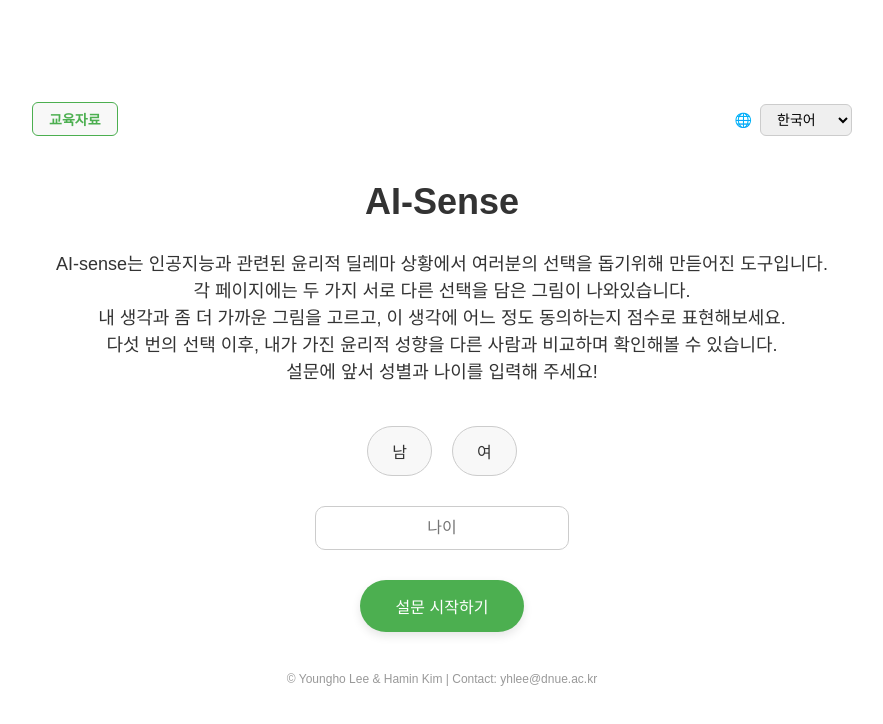
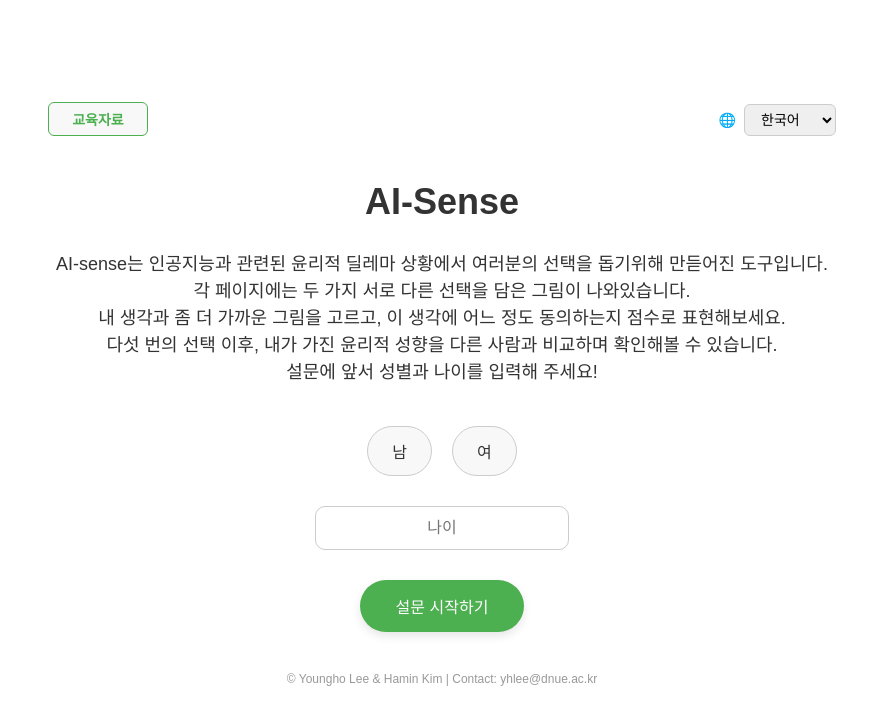
Before and after one commit to yhlee1627/ai-sense, a React (Vite) app: page / in a window 1280 px wide. Shown: the top 724 px of the page, without its empty margins (198-1081 px from the left). Built offline with nearby package versions, Linux system fonts and the light colour scheme; no server answers.

Commit message:
Update Home header

```diff
--- a/src/pages/Home.tsx
+++ b/src/pages/Home.tsx
@@ -64,13 +64,20 @@ export default function Home() {
         boxSizing: 'border-box',
         textAlign: 'center',
       }}>
-        <div style={{
-          width: '100%',
-          display: 'flex',
-          justifyContent: 'space-between',
-          alignItems: 'center',
-          marginBottom: '20px',
-        }}>
+        <div
+          style={{
+            width: '100%',
+            display: 'flex',
+            justifyContent: 'space-between',
+            alignItems: 'center',
+            marginBottom: '20px',
+            padding: '0 16px',
+            boxSizing: 'border-box',
+            maxWidth: '900px',
+            minWidth: 0,
+            gap: '12px',
+          }}
+        >
           {/* 교육자료 버튼 (왼쪽) */}
           <button
             onClick={() => navigate('/edu')}
@@ -84,6 +91,7 @@ export default function Home() {
               cursor: 'pointer',
               fontWeight: 'bold',
               transition: 'background 0.2s, color 0.2s',
+              minWidth: '100px',
             }}
           >
             교육자료
@@ -99,7 +107,8 @@ export default function Home() {
                 borderRadius: '6px',
                 border: '1px solid #ccc',
                 fontSize: '14px',
-                cursor: 'pointer'
+                cursor: 'pointer',
+                minWidth: '90px',
               }}
             >
               <option value="ko">한국어</option>
@@ -107,6 +116,16 @@ export default function Home() {
             </select>
           </div>
         </div>
+        {/* 모바일 반응형: flexDirection column 적용 (간단한 방식) */}
+        <style>{`
+          @media (max-width: 600px) {
+            .home-topbar {
+              flex-direction: column !important;
+              align-items: stretch !important;
+              gap: 10px !important;
+            }
+          }
+        `}</style>
 
         <h1 style={{ fontSize: '36px', marginBottom: '10px' }}>{t.home.title}</h1>
         <p style={{
```
